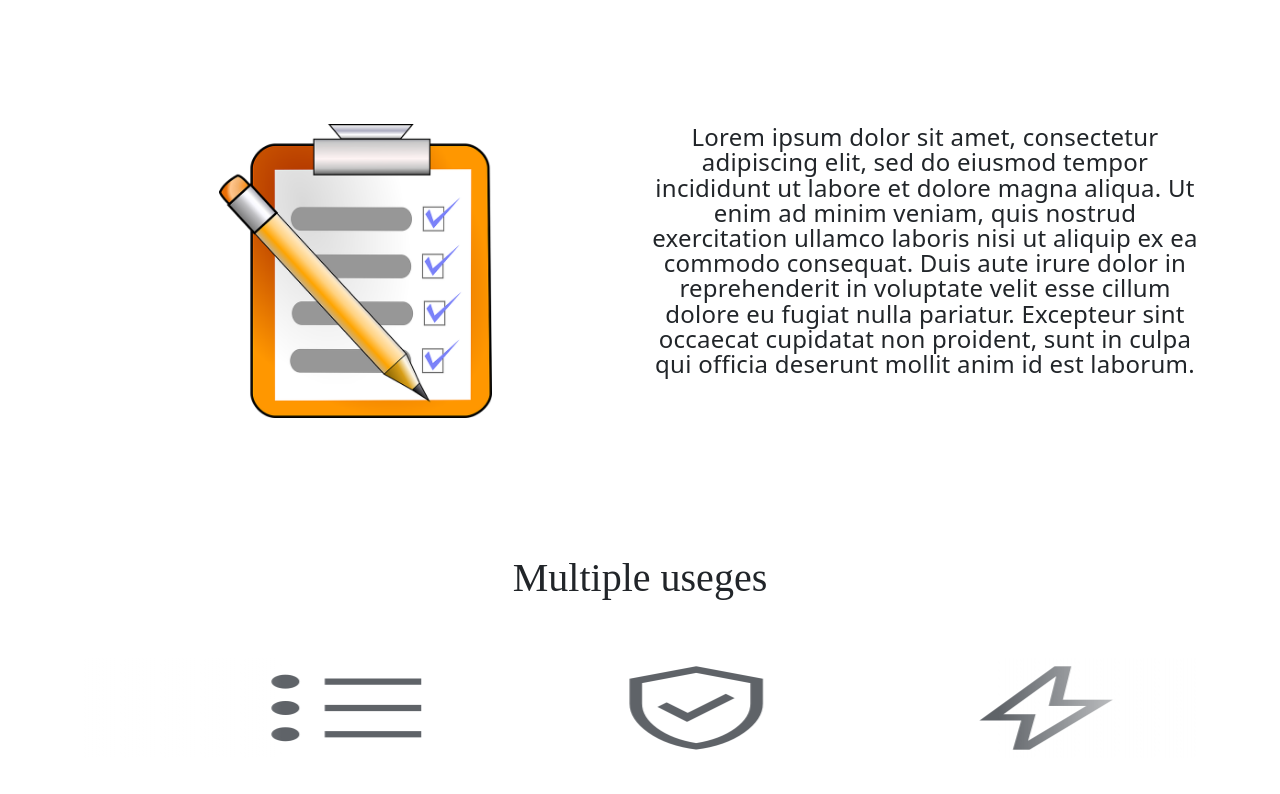
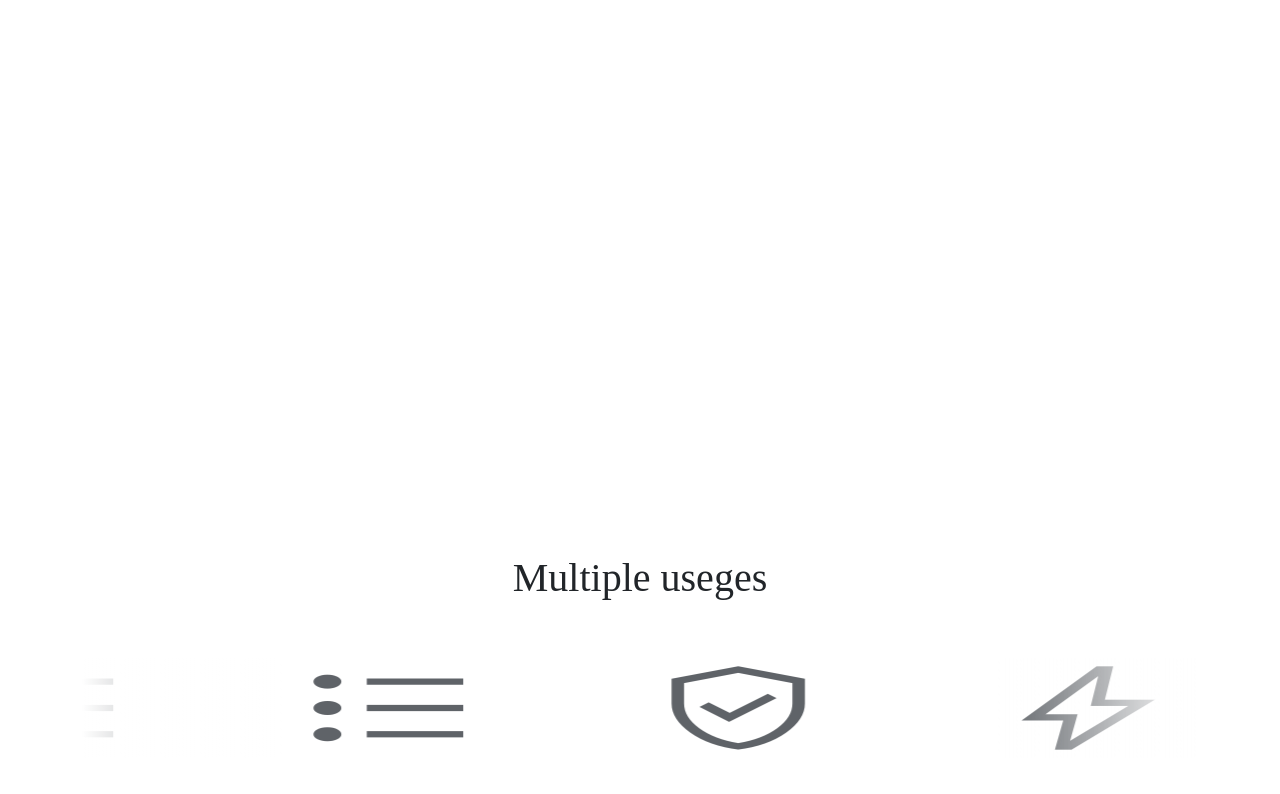
Before and after one commit to RaffaeleCaravett/task-app, an Angular app: page /home in a window 1280 px wide. Shown: the part 1346-2140 px from the top of the page. Built offline with nearby package versions, Linux system fonts and the light colour scheme; a web font is replaced by a local one.

Commit message:
deleted aos

```diff
--- a/package.json
+++ b/package.json
@@ -22,8 +22,12 @@
     "@angular/router": "^16.0.0",
     "aos": "^2.3.4",
     "bootstrap": "^5.3.3",
+    "json-server": "0.17.4",
+    "ngx-quill": "^23.0.3",
+    "ngx-skeleton-loader": "^9.0.0",
     "ngx-toastr": "^19.0.0",
     "rxjs": "~7.8.0",
+    "task-app": "file:",
     "tslib": "^2.3.0",
     "zone.js": "~0.13.0"
   },
@@ -33,6 +37,7 @@
     "@angular/compiler-cli": "^16.0.0",
     "@types/aos": "^3.0.7",
     "@types/jasmine": "~4.3.0",
+    "@types/quill": "1.3",
     "jasmine-core": "~4.6.0",
     "karma": "~6.4.0",
     "karma-chrome-launcher": "~3.2.0",
--- a/src/app/app.component.ts
+++ b/src/app/app.component.ts
@@ -2,7 +2,6 @@
 import { Router } from '@angular/router';
 import { FormsService } from './shared/services/forms.service';
 import { OfficeService } from './shared/services/office.service';
-import * as Aos from 'aos';
 
 @Component({
   selector: 'app-root',
@@ -15,7 +14,6 @@
 constructor(private formsService:FormsService,private router:Router,private officeService:OfficeService  ){}
 
   ngOnInit(): void {
-    Aos.init()
 if(localStorage.getItem('email')&&localStorage.getItem('password')){
   let userLogin = {
 email:localStorage.getItem('email'),
--- a/src/app/components/forms/forms.component.ts
+++ b/src/app/components/forms/forms.component.ts
@@ -25,6 +25,7 @@
 constructor(private toastr:ToastrService,private formsService:FormsService,private router:Router,private officeService:OfficeService){}
 
 ngOnInit(): void {
+
     this.section='login'
     this.loginForm=new FormGroup({
       email:new FormControl('',[Validators.required,Validators.pattern(/^[a-zA-Z0-9._%+-]+@[a-zA-Z0-9.-]+\.[a-zA-Z]{2,4}$/)]),
--- a/src/app/components/home/home.component.html
+++ b/src/app/components/home/home.component.html
@@ -7,7 +7,7 @@
         </span>
       </h1>
     </div>
-    <div class="col-md-4 p-4" *ngFor="let i of firstImages" data-aos="fade-up"data-aos-duration="2000">
+    <div class="col-md-4 p-4" *ngFor="let i of firstImages">
       <div class="overflow-hidden first-cards">
         <p class="fs-3">{{i.title}}</p>
         <div class="front">
@@ -32,10 +32,10 @@
 <div class="container text-center">
   <div class="row">
     <div class="col-md-6 py-5">
-<img src="assets/home/checklist.webp" alt="checlist" title="checlist image" class="w-50 m-auto" data-aos="fade-left" data-aos-duration="2000">
+<img src="assets/home/checklist.webp" alt="checlist" title="checlist image" class="w-50 m-auto" data-aos="fade-right">
     </div>
     <div class="col-md-6 py-5">
-<p class="fs-4" data-aos="fade-right" data-aos-duration="2000">Lorem ipsum dolor sit amet, consectetur adipiscing elit, sed do eiusmod tempor incididunt ut labore et dolore magna aliqua. Ut enim ad minim veniam, quis nostrud exercitation ullamco laboris nisi ut aliquip ex ea commodo consequat. Duis aute irure dolor in reprehenderit in voluptate velit esse cillum dolore eu fugiat nulla pariatur. Excepteur sint occaecat cupidatat non proident, sunt in culpa qui officia deserunt mollit anim id est laborum.</p>
+<p class="fs-4" data-aos="fade-right">Lorem ipsum dolor sit amet, consectetur adipiscing elit, sed do eiusmod tempor incididunt ut labore et dolore magna aliqua. Ut enim ad minim veniam, quis nostrud exercitation ullamco laboris nisi ut aliquip ex ea commodo consequat. Duis aute irure dolor in reprehenderit in voluptate velit esse cillum dolore eu fugiat nulla pariatur. Excepteur sint occaecat cupidatat non proident, sunt in culpa qui officia deserunt mollit anim id est laborum.</p>
     </div>
     <div class="col-md-12 py-5 slider-container">
       <h1 class="py-5 overflow-auto"  >Multiple useges</h1>
--- a/src/app/components/office/office.component.ts
+++ b/src/app/components/office/office.component.ts
@@ -1,5 +1,6 @@
 import { Component, OnInit } from '@angular/core';
 import { FormControl, FormGroup, Validators } from '@angular/forms';
+import * as Aos from 'aos';
 import { ToastrService } from 'ngx-toastr';
 import Quill from 'quill';
 import { environment } from 'src/app/core/environment';
@@ -35,9 +36,9 @@
 constructor(private officeService:OfficeService,private toastr:ToastrService){}
 
   ngOnInit(): void {
+    Aos.init()
 
 this.user=this.officeService.getUser()
-console.log(this.user)
 localStorage.setItem('location','/office')
 
     this.taskForm=new FormGroup({
@@ -158,9 +159,8 @@
       error:(error:any)=>{
         this.toastr.error(error.message||environment.COMMON_ERROR)
       },
-      complete:()=>{}
-     })
-     this.officeService.getTasksByStatus('In Progress',this.user.id,(size||2)*(page||1)-(size||2),(size||2)*(page||1),size||2,sort||'id',order||'asc').subscribe({
+      complete:()=>{
+        this.officeService.getTasksByStatus('In Progress',this.user.id,(size||2)*(page||1)-(size||2),(size||2)*(page||1),size||2,sort||'id',order||'asc').subscribe({
       next:(tasks:any)=>{
         if(tasks&&tasks[0]){
         this.tasksInProgress=tasks
@@ -169,9 +169,8 @@
       error:(error:any)=>{
         this.toastr.error(error.message||environment.COMMON_ERROR)
       },
-      complete:()=>{}
-     })
-     this.officeService.getTasksByStatus('Completed',this.user.id,(size||2)*(page||1)-(size||2),(size||2)*(page||1),size||2,sort||'id',order||'asc').subscribe({
+      complete:()=>{
+         this.officeService.getTasksByStatus('Completed',this.user.id,(size||2)*(page||1)-(size||2),(size||2)*(page||1),size||2,sort||'id',order||'asc').subscribe({
       next:(tasks:any)=>{
         if(tasks&&tasks[0]){
         this.tasksCompleted=tasks
@@ -181,6 +180,10 @@
         this.toastr.error(error.message||environment.COMMON_ERROR)
       },
       complete:()=>{}
+     })
+      }
+     })
+      }
      })
     }else{
 
```
Also changed, not shown: 1 other file (tests, documents, lock files or other folders).
